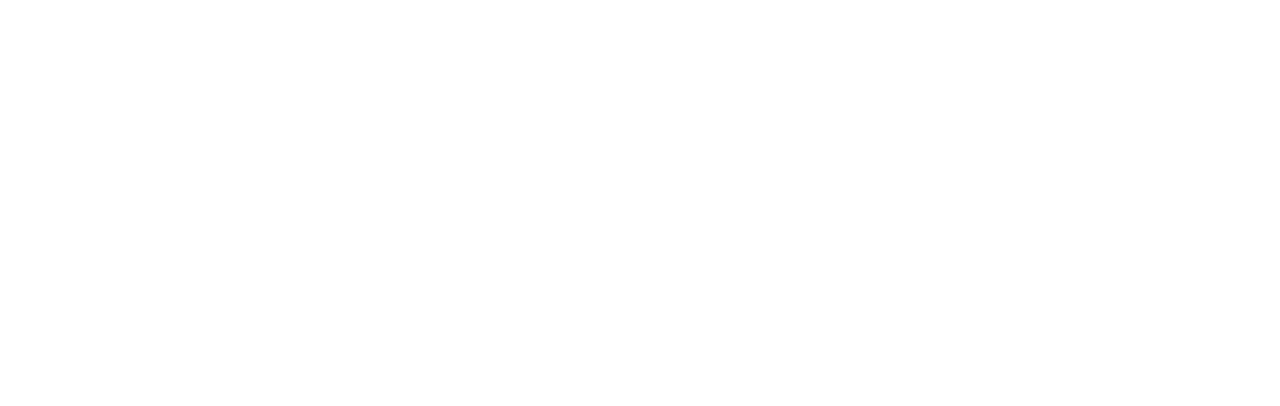
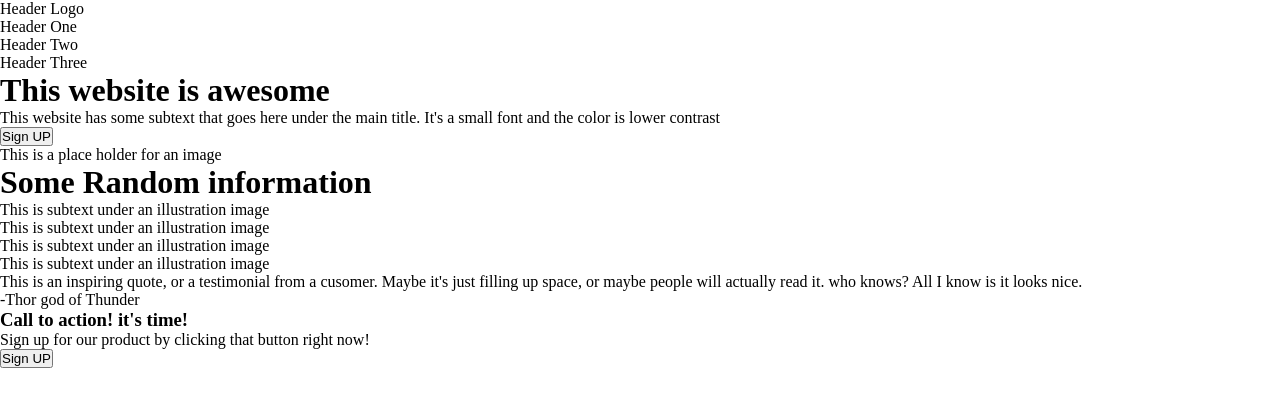
Before and after one commit to OXsatoshi/loading-page, a plain HTML site: page index.html in a window 1280 px wide. Drawn offline with Linux system fonts and the light colour scheme.

Commit message:
feat:Fill the content of the page in html

```diff
--- a/index.html
+++ b/index.html
@@ -9,20 +9,70 @@
   <body>
     <header>
       <div class="hero-section">
-        <div class="logo"></div>
-        <nav class="navbar-navigation"></nav>
+        <div class="logo">Header Logo</div>
+        <nav class="navbar-navigation">
+          <ul>
+            <li>Header One</li>
+            <li>Header Two</li>
+            <li>Header Three</li>
+          </ul>
+        </nav>
       </div>
       <div class="site-intro">
-        <div class="left"></div>
-        <div class="right"></div>
+        <div class="left">
+          <h1>This website is awesome</h1>
+          <p>
+            This website has some subtext that goes here under the main title.
+            It's a small font and the color is lower contrast
+          </p>
+          <button>Sign UP</button>
+        </div>
+        <div class="right">
+          <p>This is a place holder for an image</p>
+        </div>
       </div>
     </header>
     <main>
-      <div class="random-info"></div>
+      <div class="random-info">
+        <h1>Some Random information</h1>
+        <div>
+          <div>
+            <div></div>
+            <p>This is subtext under an illustration image</p>
+          </div>
+          <div>
+            <div></div>
+            <p>This is subtext under an illustration image</p>
+          </div>
+          <div>
+            <div></div>
+            <p>This is subtext under an illustration image</p>
+          </div>
+          <div>
+            <div></div>
+            <p>This is subtext under an illustration image</p>
+          </div>
+        </div>
+      </div>
 
-      <div class="quote"></div>
+      <div class="quote">
+        <p>
+          This is an inspiring quote, or a testimonial from a cusomer. Maybe
+          it's just filling up space, or maybe people will actually read it. who
+          knows? All I know is it looks nice.
+        </p>
+        <span>-Thor god of Thunder</span>
+      </div>
 
-      <div class="subscribtion"></div>
+      <div class="subscribtion">
+        <div>
+          <h3>Call to action! it's time!</h3>
+          <p>Sign up for our product by clicking that button right now!</p>
+        </div>
+        <div>
+          <button>Sign UP</button>
+        </div>
+      </div>
     </main>
     <footer></footer>
   </body>
--- a/styles.css
+++ b/styles.css
@@ -0,0 +1,5 @@
+* {
+  padding: 0;
+  margin: 0;
+  box-sizing: border-box;
+}
```
